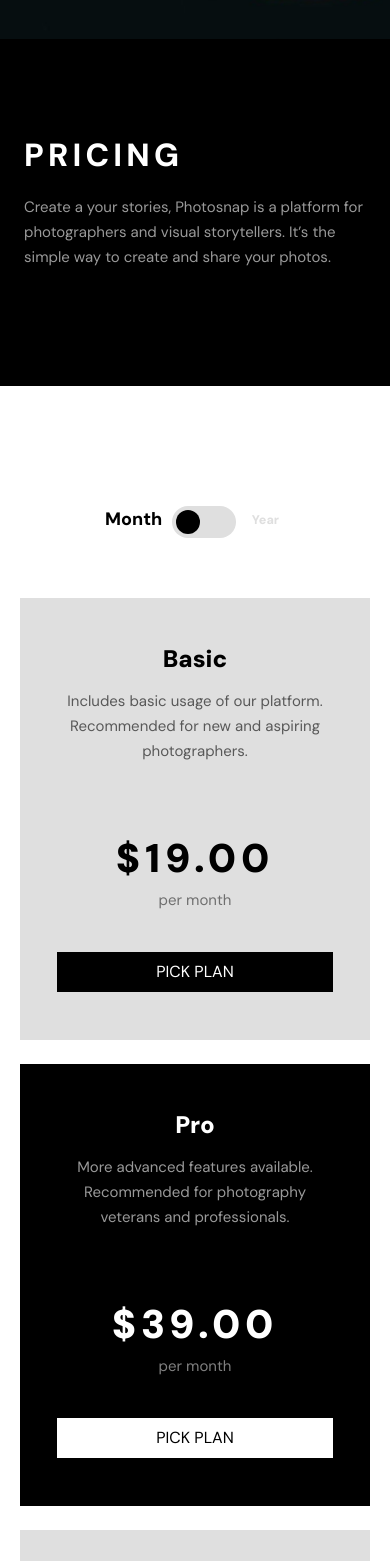
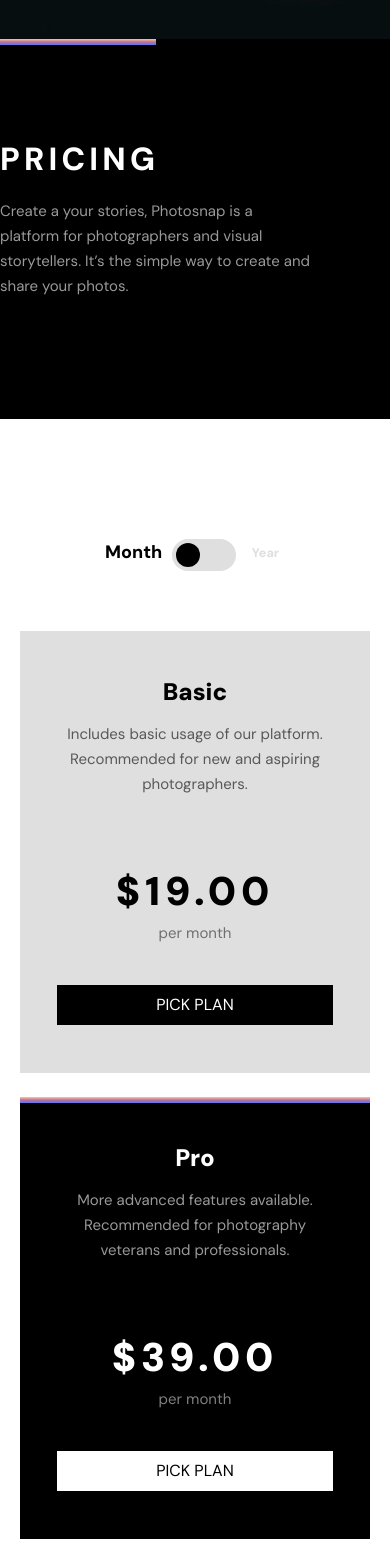
Before and after one commit to Arteque/photosnapwebsite, a React (Vite) app: page /pricing in a window 390 px wide. Shown: the part 327-1888 px from the top of the page. Built offline with nearby package versions, Linux system fonts and the light colour scheme.

Commit message:
Publi. Proj.

```diff
--- a/src/Fragments/Card.jsx
+++ b/src/Fragments/Card.jsx
@@ -6,6 +6,7 @@
   imgurlmobile,
   children,
   classname,
+  ...props
 }) => {
   return bgmedia ? (
     <div
@@ -15,9 +16,8 @@
     <div
       className={`${
         dark ? "bg-black-100" : "bg-white-100"
-      } px-[24px] py-[92px] flex flex-col justify-center ${
-        classname ? classname : null
-      }`}
+      } py-[96px] flex flex-column items-center ${classname}`}
+      {...props}
     >
       {children}
     </div>
--- a/src/Fragments/CardFullImg.jsx
+++ b/src/Fragments/CardFullImg.jsx
@@ -22,8 +22,8 @@
       className={`relative w-full ${classname}`}
     >
       <picture className="w-full h-full block object-contain">
-        <source sizes="min-width: 1100px" srcset={imgdesktop} />
-        <source sizes="min-width: 768" srcset={imgtablet} />
+        <source sizes="min-width: 1100px" srcSet={imgdesktop} />
+        <source sizes="min-width: 768" srcSet={imgtablet} />
         <img
           src={imgmobile}
           alt={imgalt}
--- a/src/Fragments/HeroPage.jsx
+++ b/src/Fragments/HeroPage.jsx
@@ -1,8 +1,14 @@
-import CardContainer from "../Fragments/CardContainer"
-import Card from "../Fragments/Card"
-import HeaderBig from "../Fragments/HeaderBig"
-import Paragraph from "../Fragments/Paragraph"
-const HeroPage = ({text, title, imgurlmobile, imgurltablet, imgurldesktop}) => {
+import CardContainer from "../Fragments/CardContainer";
+import Card from "../Fragments/Card";
+import HeaderBig from "../Fragments/HeaderBig";
+import Paragraph from "../Fragments/Paragraph";
+const HeroPage = ({
+  text,
+  title,
+  imgurlmobile,
+  imgurltablet,
+  imgurldesktop,
+}) => {
   return (
     <section id="hero">
       <CardContainer classname="bg-black-100">
@@ -18,16 +24,16 @@
         <Card
           dark={true}
           bgmedia={false}
-            classname="col-start-1 col-end-[-1] md:col-start-2 md:col-end-6 lg:col-end-6  max-w-[450px]"
+          classname="col-start-1 col-end-[-1] md:col-end-6 lg:col-end-6 py-[0px!important] md:py-[96px!important] md:items-center"
         >
+          <div className="md:pl-[7rem] lg:pl-[12svw] max-w-[80%] py-[96px] md:py-[0] smallgradient">
             <HeaderBig dark={false}>{title}</HeaderBig>
-            <Paragraph dark={true}>
-                {text}
-            </Paragraph>
+            <Paragraph dark={true}>{text}</Paragraph>
+          </div>
         </Card>
       </CardContainer>
     </section>
-  )
-}
+  );
+};
 
-export default HeroPage
+export default HeroPage;
--- a/src/Pages/Pricing.jsx
+++ b/src/Pages/Pricing.jsx
@@ -86,7 +86,7 @@
               <div
                 className={`${
                   i % 2 === 1
-                    ? "bg-black-100 text-white-100 lg:scale-y-[1.1]"
+                    ? "bg-black-100 text-white-100 lg:scale-y-[1.1] topgradient"
                     : "text-black-100 bg-gray-100"
                 }
            text-center px-[37px] py-[48px]
--- a/src/Pages/Start.jsx
+++ b/src/Pages/Start.jsx
@@ -15,23 +15,25 @@
   const [stories, setstories] = useState(Stories);
   const [features, setFeatures] = useState(Features);
   const maxData = 4;
+
   return (
     <div>
       <CardContainer classname="bg-black-100">
         <Card
           classname="min-h-[375px] lg:min-h-[650px] col-start-1 col-end-[-1] row-start-1  md:col-start-6 md:col-end-[-1]
-          lg:col-start-6
-          "
+          lg:col-start-6"
           bgmedia={true}
           imgurlmobile="bg-[url(/home/mobile/create-and-share.jpg)]"
           imgurltablet="md:bg-url[url(/home/tablet/create-and-share.jpg)]"
           imgurldesktop="lg:bg-[url(/home/desktop/create-and-share.jpg)]"
         />
+
         <Card
           dark={true}
           bgmedia={false}
-          classname="col-start-1 col-end-[-1] md:col-start-2 md:col-end-6 lg:col-end-6  max-w-[450px]"
+          classname="col-start-2 col-end-[-2] md:col-start-1 md:col-end-6 lg:col-end-6 py-[0px!important] md:py-[96px!important] md:items-center"
         >
+          <div className="md:pl-[7rem] lg:pl-[12svw] max-w-[80%] py-[96px] md:py-[0] smallgradient">
             <HeaderBig dark={false}>
               Create and share your photo stories.
             </HeaderBig>
@@ -46,6 +48,7 @@
               btntext="Get an invite"
               dark={true}
             />
+          </div>
         </Card>
       </CardContainer>
 
@@ -60,8 +63,9 @@
         <Card
           dark={false}
           bgmedia={false}
-          classname="col-start-1 col-end-[-1] md:col-start-4 md:col-end-[-2] lg:col-start-8 lg:col-end-11 max-w-[350px]"
+          classname="col-start-1 col-end-[-1] md:col-start-4 md:col-end-[-1] lg:col-start-7 lg:col-end-[-1]"
         >
+          <div className="pl-[7rem] max-w-[465px]">
             <HeaderBig dark={true}>Beautifull stories evry time</HeaderBig>
             <Paragraph dark={false}>
               We provide design templates to ensure your stories look terrific.
@@ -74,24 +78,25 @@
               btntext="View the stories"
               dark={false}
             />
+          </div>
         </Card>
       </CardContainer>
 
       <CardContainer classname="bg-black-100">
         <Card
-          classname="min-h-[375px] lg:min-h-[650px] col-start-1 col-end-[-1] row-start-1  md:col-start-6 md:col-end-[-1]
-          lg:col-start-6
-          "
           bgmedia={true}
           imgurlmobile="bg-[url(/home/mobile/designed-for-everyone.jpg)]"
           imgurltablet="md:bg-[url(/home/tablet/designed-for-everyone.jpg)]"
           imgurldesktop="lg:bg-[url(/home/desktop/designed-for-everyone.jpg)]"
+          classname="min-h-[375px] lg:min-h-[650px] col-start-1 col-end-[-1] row-start-1  md:col-start-6 md:col-end-[-1]
+          lg:col-start-6"
         />
         <Card
           dark={true}
           bgmedia={false}
-          classname="col-start-1 col-end-[-1] md:col-start-2 md:col-end-6 lg:col-end-6  max-w-[450px]"
+          classname="col-start-1 col-end-[-1] md:col-end-6 lg:col-end-6"
         >
+          <div className="md:pl-[7rem] lg:pl-[12svw] max-w-[80%] py-[96px] md:py-[0]">
             <HeaderBig dark={false}>Designed for everyone</HeaderBig>
             <Paragraph dark={true}>
               Photosnap can help you create stories that resonate with your
@@ -105,6 +110,7 @@
               btntype="underline"
               title="View the stories"
             />
+          </div>
         </Card>
       </CardContainer>
       <div className="grid grid-cols-[1fr_repeat(2,calc(min(100%-40px,60rem)/2))1fr] lg:grid-cols-[repeat(12,1fr)]">
@@ -129,12 +135,14 @@
                       : "md:col-start-3 md:col-end-[-1]"
                   }
                   lg:col-start-auto lg:col-span-3
-                  `}
+                  hovergradient`
+                }
                 />
               )
           )}
       </div>
-      <div className="my-[80px] grid grid-cols-[1fr_repeat(1,_calc(_min(100%-40px,60rem)/1))1fr] justify-items-center gap-y-[50px]
+      <div
+        className="my-[80px] grid grid-cols-[1fr_repeat(1,_calc(_min(100%-40px,60rem)/1))1fr] justify-items-center gap-y-[50px]
       md:grid-cols-[1fr_repeat(4,_calc(min(100%-80px,1400px)/4))1fr] md:gap-[11px]
       lg:flex lg:gap-[1rem] lg:justify-center
       "
--- a/src/Pages/Stories.jsx
+++ b/src/Pages/Stories.jsx
@@ -21,7 +21,7 @@
           imgtext='The dissected plateau area, while not actually made up of geological mountains, is popularly called "mountains," especially in eastern Kentucky and West Virginia, and while the ridges are not high, the terrain is extremely rugged.'
           classname="[&_picture_img]:min-h-[317px] [&_figcaption]:relative [&_figcaption]:bg-black-100 [&_figcaption]:py-[48px] [&_figcaption]:px-[28px] [&_figcaption_h2]:text-[32px] [&_figcaption_h2]:mb-[56px]
             [&_figcaption_p.date-autor-container]:border-[0px] [&_figcaption_p.date-autor-container]:pb-[16px] [&_figcaption_p.date-autor-container]:mb-[0]
-            md:[&_picture_img]:min-h-[650px] md:[&_figcaption]:absolute md:[&_figcaption]:bg-transparent md:[&_figcaption]:bg-linear-[to_top,#000000a8_20%,#00000000_100%] md:[&_figcaption]:px-[39px] md:[&_figcaption]:py-[139px]
+            md:[&_picture_img]:min-h-[650px] md:[&_figcaption]:absolute md:[&_figcaption]:bg-transparent md:[&_figcaption]:bg-linear-[to_top,#000000a8_20%,#00000000_100%] md:[&_figcaption]:px-[15svw] md:[&_figcaption]:py-[10%]
           "
         />
       </section>
@@ -46,6 +46,7 @@
                     : "md:col-start-3 md:col-end-[-1]"
                 }
                   lg:col-start-auto lg:col-span-3
+                  hovergradient
                   `}
               />
             ))}
--- a/src/style.css
+++ b/src/style.css
@@ -6,7 +6,8 @@
     --color-black-100: #000;
     --color-gray-100:#dfdfdf;
     --color-white-100:#fff;
-    --color-accent-100:linear-gradient(#FFC593, #BC7198, #5A77FF);
+    --color-accent-100:#FFC593, #BC7198, #5A77FF;
+
 }
 @layer components {
     .heading-xl {
@@ -176,11 +177,68 @@
         display: block;
        }
     }
-    figure.stories-hero figcaption {
+
+    .smallgradient{
         position: relative;
-        padding: 0;
-        background: var(--color-black-100);
-        padding: 48px 30px;
+    }
+    .smallgradient::before{
+        content:"";
+        position: absolute;
+        inset-inline:0;
+        inset-block-start: 0;
+        height: 6px;
+        width: 50%;
+        background:linear-gradient(to bottom, var(--color-accent-100));
+        z-index: 10;
+    }
+    @media ( min-width:768px){
+        .smallgradient::before{
+            content: "";
+            position: absolute;
+            inset-inline: 0 auto;
+            inset-block: 50%;
+            height: 95%;
+            width: 6px;
+            background: linear-gradient(to bottom, var(--color-accent-100));
+            transform: translateY(-50%);
+        }
+    }
+
+    .hovergradient{
+        position: relative;
+        top: 0;
+        cursor: pointer;
+        transition: all 0.3s;
+    }
+    .hovergradient::after{
+        content:"";
+        position: absolute;
+        inset-inline:0;
+        inset-block-end: 0;
+        height: 6px;
+        background:linear-gradient(to bottom, var(--color-accent-100));
+        z-index: 10;
+        opacity: 0;
+        transition: all 0.3s;
+    }
+    .hovergradient:hover{
+        top: -24px;
+    }
+    .hovergradient:hover::after{
+        opacity: 1;
+    }
+
+    .topgradient{
+        position:relative;
+    }
+    .topgradient::after{
+        content:"";
+        position: absolute;
+        inset-inline:0;
+        inset-block-start: 0;
+        height: 6px;
+        background:linear-gradient(to bottom, var(--color-accent-100));
+        z-index: 10;
     }
 
 }
```
Lines whose indentation alone changed are shown as unchanged.
